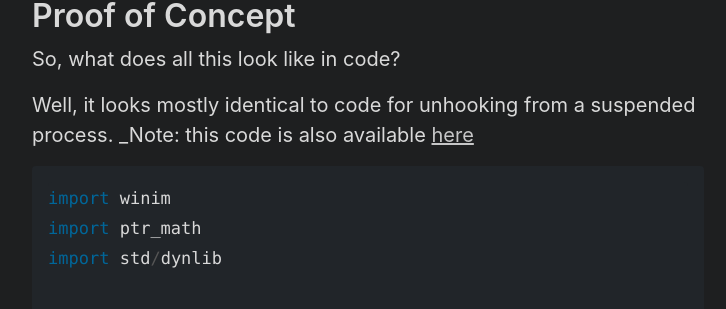
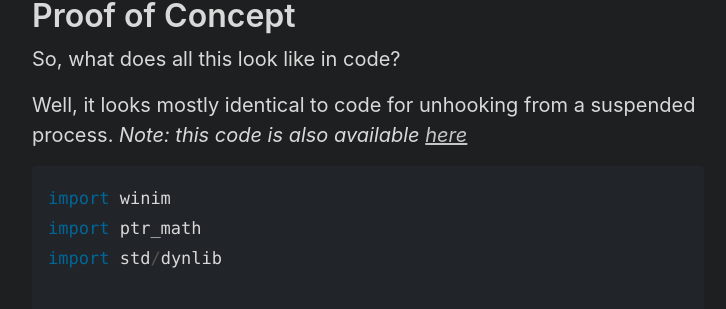
Before and after one commit to RePRGM/rePRGM.github.io, a Jekyll site: the page built from _posts/2023-11-07-Attack-of-The-Clones.md, in a window 1280 px wide and 900 px high, scrolled down 4123 px. Shown: the part 167-476 px from the top of the window, without its empty margins (272-998 px from the left). Built offline with Jekyll 4.4.1, drawn with Linux system fonts in a browser that asks for light colours.

````diff
--- a/_posts/2023-11-07-Attack-of-The-Clones.md
+++ b/_posts/2023-11-07-Attack-of-The-Clones.md
@@ -88,7 +88,7 @@ This excellent post will also be linked in the resources section.
 So, what does all this look like in code?
 
 Well, it looks mostly identical to code for unhooking from a suspended process.
-_Note: this code is also available [here](https://github.com/RePRGM/Nimperiments/blob/main/unhook-from-clone.nim)
+_Note: this code is also available [here](https://github.com/RePRGM/Nimperiments/blob/main/unhook-from-clone.nim)_
 
 ```nim
 import winim
````
